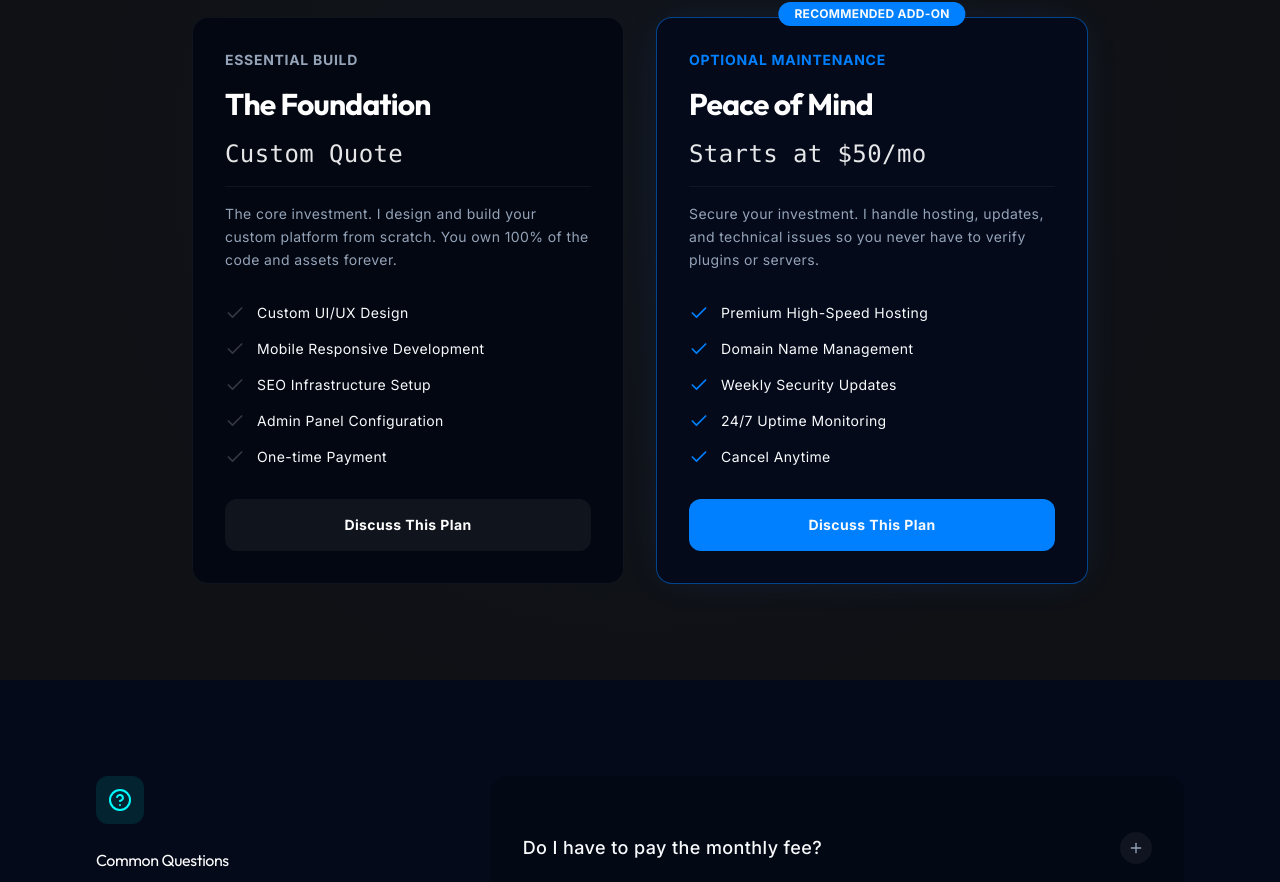
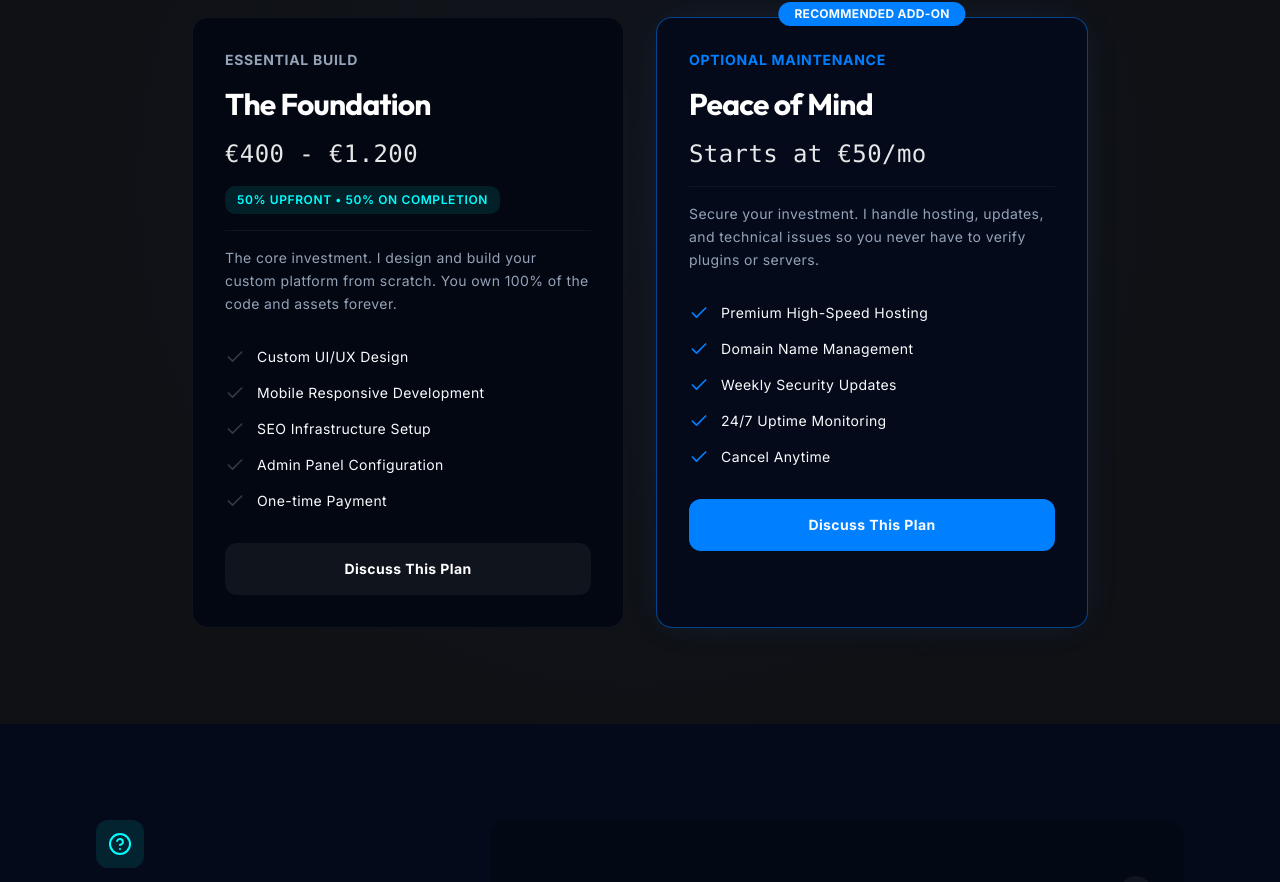
Before and after one commit to rayen112211/rayen1, a React (Create React App) app in the folder frontend/: page / in a window 1280 px wide. Shown: the part 4332-5214 px from the top of the page. Built offline with nearby package versions, Linux system fonts and the light colour scheme.

Commit message:
Fix pricing translation updates

```diff
--- a/frontend/src/data/translations.js
+++ b/frontend/src/data/translations.js
@@ -103,7 +103,8 @@ export const translations = {
                 {
                     type: "Essential Build",
                     title: "The Foundation",
-                    price: "Custom Quote",
+                    price: "€400 - €1.200",
+                    paymentStructure: "50% Upfront • 50% on Completion",
                     description: "The core investment. I design and build your custom platform from scratch. You own 100% of the code and assets forever.",
                     features: ["Custom UI/UX Design", "Mobile Responsive Development", "SEO Infrastructure Setup", "Admin Panel Configuration", "One-time Payment"],
                     badge: ""
@@ -111,7 +112,7 @@ export const translations = {
                 {
                     type: "Optional Maintenance",
                     title: "Peace of Mind",
-                    price: "Starts at $50/mo",
+                    price: "Starts at €50/mo",
                     description: "Secure your investment. I handle hosting, updates, and technical issues so you never have to verify plugins or servers.",
                     features: ["Premium High-Speed Hosting", "Domain Name Management", "Weekly Security Updates", "24/7 Uptime Monitoring", "Cancel Anytime"],
                     badge: "Recommended Add-on"
@@ -261,7 +262,8 @@ export const translations = {
                 {
                     type: "Costruzione Essenziale",
                     title: "Le Fondamenta",
-                    price: "Preventivo Personalizzato",
+                    price: "€400 - €1.200",
+                    paymentStructure: "50% Acconto • 50% alla Consegna",
                     description: "L'investimento principale. Progetto e costruisco la tua piattaforma personalizzata da zero. Possiedi il 100% del codice e degli asset per sempre.",
                     features: ["Design UI/UX Personalizzato", "Sviluppo Mobile Responsive", "Setup Infrastruttura SEO", "Configurazione Pannello Admin", "Pagamento Unico"],
                     badge: ""
@@ -419,7 +421,8 @@ export const translations = {
                 {
                     type: "Construction Essentielle",
                     title: "La Fondation",
-                    price: "Devis Personnalisé",
+                    price: "€400 - €1.200",
+                    paymentStructure: "50% Acompte • 50% à la Livraison",
                     description: "L'investissement principal. Je conçois et construis votre plateforme sur mesure de zéro. Vous possédez 100% du code et des actifs pour toujours.",
                     features: ["Design UI/UX Personnalisé", "Développement Mobile Responsive", "Configuration Infrastructure SEO", "Configuration Panneau Admin", "Paiement Unique"],
                     badge: ""
@@ -577,7 +580,8 @@ export const translations = {
                 {
                     type: "Niezbędna Budowa",
                     title: "Fundament",
-                    price: "Wycena Indywidualna",
+                    price: "€400 - €1.200",
+                    paymentStructure: "50% Zadatek • 50% przy Odbiorze",
                     description: "Główna inwestycja. Projektuję i buduję Twoją platformę od zera. Jesteś właścicielem 100% kodu i zasobów na zawsze.",
                     features: ["Dedykowany Design UI/UX", "Responsywność Mobilna", "Infrastruktura SEO", "Konfiguracja Panelu Admina", "Jednorazowa Płatność"],
                     badge: ""
```
